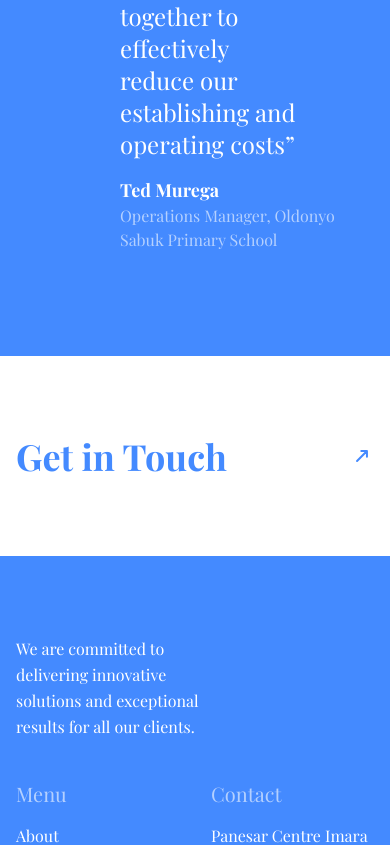
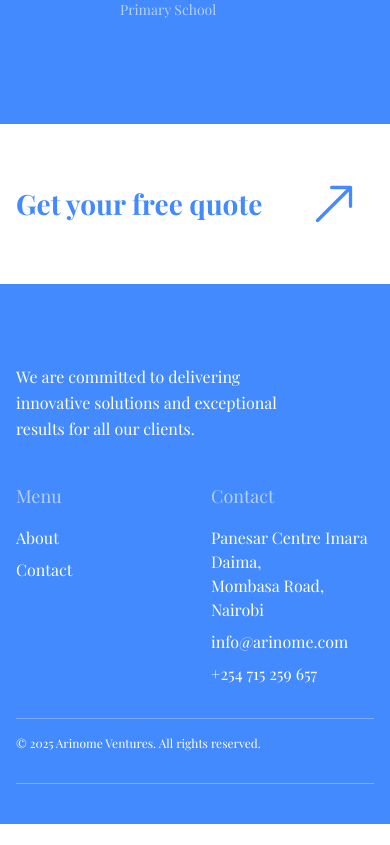
Before and after one commit to ngachadavid/arinome, a Next.js app: page / in a window 390 px wide. Shown: the part 5526-6371 px from the top of the page. After the commit the page ends 6350 px from the top, so only its background shows below. Built offline with nearby package versions, Linux system fonts and the light colour scheme.

Commit message:
responsiveness adjustments

```diff
--- a/components/global/CTA.jsx
+++ b/components/global/CTA.jsx
@@ -5,20 +5,20 @@ import Link from "next/link";
 export default function CTA() {
     return (
         <Link href="/contact">
-            <div className="group flex items-center justify-between max-w-[1280px] px-4 2xl:px-0 mx-auto w-full text-[#448AFF] bg-white py-20 cursor-pointer">
+            <div className="group flex items-center justify-between max-w-[1280px] px-4 2xl:px-0 mx-auto w-full text-[#448AFF] bg-white py-10 cursor-pointer">
 
                 {/* Text (left) */}
-                <h2 className="text-4xl md:text-5xl font-bold">Get in Touch</h2>
+                <h2 className="text-[28px] md:text-[40px] 2xl:text-[80px] font-bold leading-1">Get your free quote</h2>
 
                 {/* Arrow (right) */}
                 <div className="transform -rotate-45 transition-transform duration-300 group-hover:rotate-0">
                         <svg
-                            className="w-6 h-6 text-[#448AFF] transition-transform duration-300 -rotate-0 group-hover:rotate-0"
+                            className="w-20 md:w-60 h-20 md:h-60 text-[#448AFF] transition-transform duration-300 -rotate-0 group-hover:rotate-0"
                             xmlns="http://www.w3.org/2000/svg"
                             fill="none"
                             viewBox="0 0 24 24"
                             stroke="currentColor"
-                            strokeWidth={2}
+                            strokeWidth={1}
                         >
                             <path strokeLinecap="round" strokeLinejoin="round" d="M19 12H5m14 0-4 4m4-4-4-4" />
                         </svg>
--- a/components/global/Footer.jsx
+++ b/components/global/Footer.jsx
@@ -9,7 +9,7 @@ export default function Footer() {
                 <div className="grid md:grid-cols-2 gap-10 border-b border-white/30 pb-8">
                     {/* Left Side */}
                     <div>
-                        <p className="text-base leading-relaxed w-[60%]">
+                        <p className="text-base md:text-lg leading-relaxed w-[80%] md:w-[60%]">
                             We are committed to delivering innovative solutions
                             and exceptional results for all our clients.
                         </p>
@@ -19,8 +19,8 @@ export default function Footer() {
                     <div className="grid grid-cols-2 gap-8">
                         {/* Menu */}
                         <div>
-                            <h3 className="text-white/60 text-xl mb-4">Menu</h3>
-                            <ul className="space-y-4">
+                            <h3 className="text-white/60 text-lg md:text-xl mb-4">Menu</h3>
+                            <ul className="space-y-2 md:space-y-4">
                                 <li><a href="#about" className="">About</a></li>
                                 <li><a href="#contact" className="">Contact</a></li>
                             </ul>
@@ -28,8 +28,8 @@ export default function Footer() {
 
                         {/* Contact */}
                         <div>
-                            <h3 className="text-white/60 text-xl mb-4">Contact</h3>
-                            <ul className="space-y-4">
+                            <h3 className="text-white/60 text-lg md:text-xl mb-4">Contact</h3>
+                            <ul className="space-y-2 md:space-y-4">
                                 <li>Panesar Centre
                                     Imara Daima, <br/>Mombasa Road, Nairobi
                                 </li>
@@ -43,7 +43,7 @@ export default function Footer() {
 
                 {/* Lower Section */}
                 <div className="flex text-start py-4 border-b border-white/30 pb-8">
-                    <p className="text-sm">&copy; {new Date().getFullYear()} Arinome Ventures. All rights reserved.</p>
+                    <p className="text-xs md:text-sm">&copy; {new Date().getFullYear()} Arinome Ventures. All rights reserved.</p>
                 </div>
             </div>
         </div>
--- a/components/global/Quote.jsx
+++ b/components/global/Quote.jsx
@@ -16,12 +16,12 @@ export default function Quote() {
 
         {/* Quote Content */}
         <div>
-          <p className="text-2xl text-white w-[70%]">
+          <p className="text-lg md:text-2xl text-white w-full md:w-[70%]">
             “When we started this journey with Arinome Ventures, they quickly understood how we could work together to effectively reduce our establishing and operating costs”
           </p>
           <div className="mt-4">
-            <h4 className="font-extrabold text-lg text-white">Ted Murega</h4>
-            <p className="text-base text-white/60">Operations Manager, Oldonyo Sabuk Primary School</p>
+            <h4 className="font-extrabold text-base md:text-lg text-white">Ted Murega</h4>
+            <p className="text-sm md:text-base text-white/60">Operations Manager, Oldonyo Sabuk Primary School</p>
           </div>
         </div>
       </div>
```
